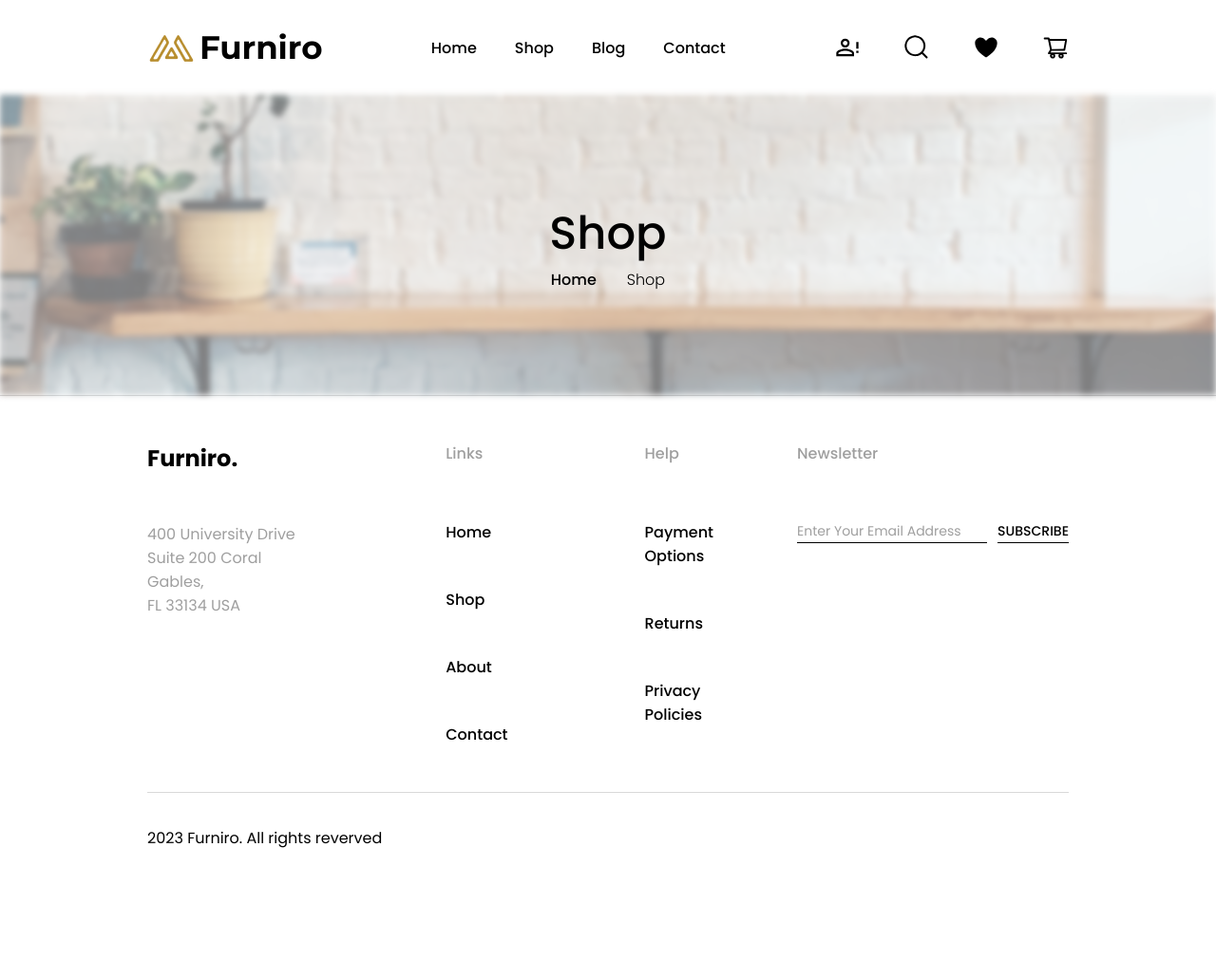
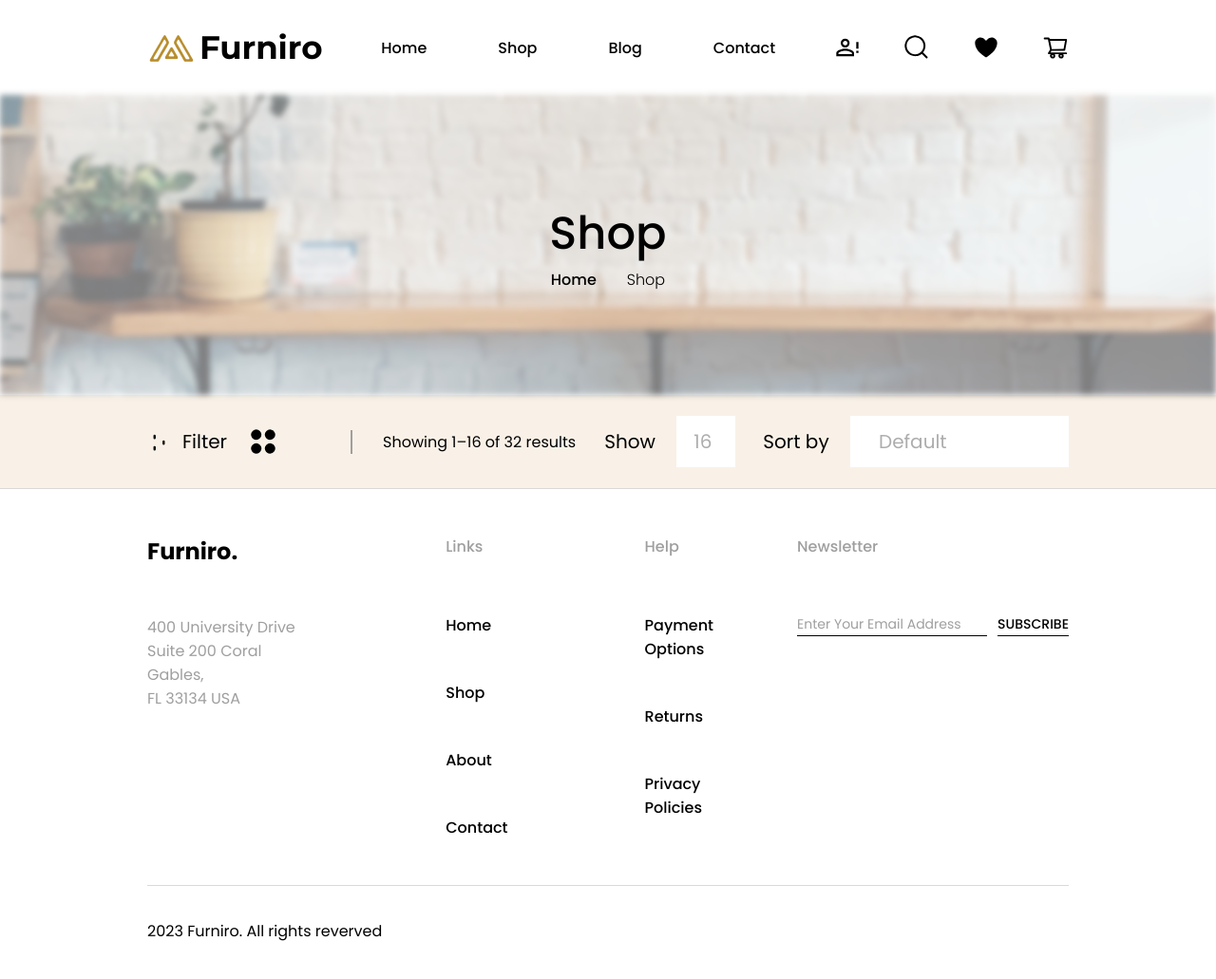
Before and after one commit to Sercezhar/sl-furniro-shop, a website: page src/shop.html in a window 1280 px wide. Shown: the whole page at 95% size. Before the commit the page ends 933 px from the top, so only its background shows below. Drawn offline with nearby package versions, Linux system fonts and the light colour scheme; files that its build step writes are made by us from their sources.

Commit message:
add control panel

```diff
--- /dev/null
+++ b/src/html/_shop-control-panel.html
@@ -0,0 +1,71 @@
+<div class="control-panel">
+  <div class="control-panel__container">
+    <div class="cp-buttons">
+      <ul class="cp-buttons__list">
+        <li class="cp-buttons__item">
+          <button class="cp-buttons__button" type="button">
+            <svg width="25" height="25">
+              <use href="/images/icons.svg#icon-filter"></use>
+            </svg>
+            Filter
+          </button>
+        </li>
+        <li class="cp-buttons__item">
+          <button class="cp-buttons__button" type="button">
+            <svg width="28" height="28">
+              <use href="/images/icons.svg#icon-menu"></use>
+            </svg>
+          </button>
+        </li>
+        <li class="cp-buttons__item">
+          <button class="cp-buttons__button" type="button">
+            <svg width="24" height="24">
+              <use href="/images/icons.svg#icon-view-list"></use>
+            </svg>
+          </button>
+        </li>
+      </ul>
+
+      <p class="cp-buttons__info">Showing 1–16 of 32 results</p>
+    </div>
+
+    <div class="cp-selectors">
+      <div class="cp-show">
+        <label class="cp-show__label">Show</label>
+        <input class="cp-show__input" type="text" placeholder="16" readonly />
+
+        <ul class="cp-show__list visually-hidden">
+          <li class="cp-show__item cp-show__item--active" data-option="16">
+            16
+          </li>
+          <li class="cp-show__item" data-option="32">32</li>
+          <li class="cp-show__item" data-option="46">46</li>
+        </ul>
+      </div>
+
+      <div class="cp-sort">
+        <label class="cp-sort__label">Sort by</label>
+        <input
+          class="cp-sort__input"
+          type="text"
+          placeholder="Default"
+          readonly
+        />
+
+        <ul class="cp-sort__list visually-hidden">
+          <li class="cp-sort__item cp-sort__item--active" data-option="Default">
+            Default
+          </li>
+          <li class="cp-sort__item" data-option="Price: low to high">
+            Price: low to high
+          </li>
+          <li class="cp-sort__item" data-option="Price: high to low">
+            Price: high to low
+          </li>
+          <li class="cp-sort__item" data-option="Sale">Sale</li>
+          <li class="cp-sort__item" data-option="New">New</li>
+        </ul>
+      </div>
+    </div>
+  </div>
+</div>
--- a/src/js/app.js
+++ b/src/js/app.js
@@ -1,3 +1,4 @@
 @@include('helpers/handleProductPrice.js')
+@@include('modules/burgerMenu.js')
+@@include('modules/dropdown.js')
 @@include('modules/slider.js')
-@@include('modules/burgerMenu.js')
--- a/src/scss/layout/_header.scss
+++ b/src/scss/layout/_header.scss
@@ -32,7 +32,7 @@
 /* ========== [NAVIGATION] ========== */
 .main-nav {
   display: flex;
-  gap: 40px;
+  gap: 75px;
 
   @media screen and (max-width: $tablet) {
     gap: 0;
--- /dev/null
+++ b/src/scss/layout/_shop-control-panel.scss
@@ -0,0 +1,112 @@
+.control-panel {
+  padding: 22px 0;
+  background-color: #f9f1e7;
+
+  &__container {
+    display: flex;
+    align-items: center;
+    justify-content: space-between;
+  }
+}
+
+.cp-buttons {
+  display: flex;
+  align-items: center;
+
+  &__list {
+    display: flex;
+    gap: 24px;
+    margin-right: 30px;
+  }
+
+  &__item {
+    display: flex;
+
+    &:first-child svg {
+      margin-right: 12px;
+    }
+  }
+
+  &__button {
+    display: flex;
+    align-items: center;
+    background-color: transparent;
+    font-size: 20px;
+  }
+
+  &__info {
+    padding-left: 32px;
+    color: #000;
+    border-left: 2px solid #9f9f9f;
+  }
+}
+
+// afsfsdf
+.cp-selectors {
+  display: flex;
+  gap: 29px;
+}
+
+.cp-show,
+.cp-sort {
+  position: relative;
+  color: #000;
+  font-size: 20px;
+
+  &__label {
+    margin-right: 17px;
+  }
+
+  &__input {
+    color: #9f9f9f;
+    background-color: #fff;
+    outline: none;
+    cursor: pointer;
+
+    &:focus {
+      box-shadow: rgba(184, 142, 47, 0.5) 0px 0px 0px 2px;
+    }
+
+    &::placeholder {
+      color: #adadad;
+    }
+  }
+
+  &__list {
+    position: absolute;
+    top: calc(100% + 10px);
+    left: 0;
+    width: 100%;
+    padding: 10px 0;
+    background-color: #fff;
+    border: 1px solid #ccc;
+  }
+
+  &__item {
+    padding: 15px 20px;
+    cursor: pointer;
+
+    &:hover:not(.cp-show__item--active, .cp-sort__item--active) {
+      background-color: #f4f5f7;
+    }
+
+    &--active {
+      color: #fff;
+      background-color: $primaryColor;
+    }
+  }
+}
+
+.cp-show {
+  &__input {
+    padding: 12px 18px;
+    width: 62px;
+  }
+}
+
+.cp-sort {
+  &__input {
+    padding: 12px 30px;
+    width: 230px;
+  }
+}
--- a/src/scss/style.scss
+++ b/src/scss/style.scss
@@ -15,6 +15,6 @@
 @import './layout/rooms';
 @import './layout/gallery';
 @import './layout/footer';
-
 // shop page
 @import './layout/shop-hero';
+@import './layout/shop-control-panel';
--- a/src/shop.html
+++ b/src/shop.html
@@ -3,7 +3,10 @@
   @@include('html/_head.html', { "title": "Shop" })
   <body>
     @@include('./html/_header.html', {"shopActive": true})
-    <main>@@include('./html/_shop-hero.html')</main>
+    <main>
+      @@include('./html/_shop-hero.html')
+      @@include('./html/_shop-control-panel.html')
+    </main>
     @@include('./html/_footer.html')
   </body>
   <script src="./js/app.min.js"></script>
```
Also changed, not shown: src/js/modules/dropdown.js (added, +46 -0 lines), src/images/icons.svg.
